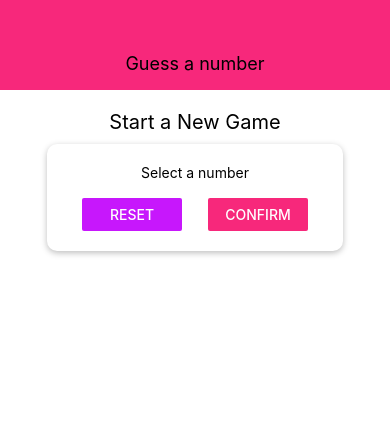
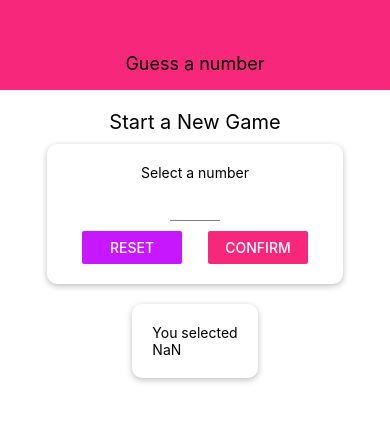
Before and after one commit to miafrank/react-native-udemy, a React Native app: screen / in a window 390 px wide. Both pictures are taken after a click on the button "CONFIRM". Shown: the top 422 px of the page. Built offline with nearby package versions, Linux system fonts and the light colour scheme.

Commit message:
added game screen and reuable components

```diff
--- /dev/null
+++ b/components/Input.js
@@ -0,0 +1,17 @@
+import React from 'react';
+import { TextInput, StyleSheet } from 'react-native';
+
+const Input = (props) => {
+  return <TextInput {...props} style={{ ...styles.input, ...props.style }} />;
+};
+
+const styles = StyleSheet.create({
+  input: {
+    height: 30,
+    borderBottomColor: 'grey',
+    borderBottomWidth: 1,
+    marginVertical: 10,
+  },
+});
+
+export default Input;
--- /dev/null
+++ b/components/NumberContainer.js
@@ -0,0 +1 @@
+import React from 'react';
--- a/screens/StartGameScreen.js
+++ b/screens/StartGameScreen.js
@@ -1,26 +1,99 @@
-import React from 'react';
-import { View, StyleSheet, Text, TextInput, Button } from 'react-native';
+import React, { useState } from 'react';
+import {
+  View,
+  StyleSheet,
+  Text,
+  Button,
+  TouchableWithoutFeedback,
+  Keyboard,
+  Alert,
+} from 'react-native';
 
 import Card from '../components/Card';
 import Colors from '../constants/colors';
+import Input from '../components/Input';
 
 const StartGameScreen = (props) => {
+  const [enteredValue, setEnteredValue] = useState('');
+  const [confirmed, setConfirmed] = useState(false);
+  const [selectedNumber, setSelectedNumber] = useState();
+
+  const numberInputHandler = (inputText) => {
+    setEnteredValue(inputText.replace(/[^0-9]/g, ''));
+  };
+
+  const resetInputHandler = () => {
+    setEnteredValue('');
+    setConfirmed(false);
+  };
+
+  const confirmInputHandler = () => {
+    const chosenNumber = parseInt(enteredValue);
+    if (isNaN(chosenNumber) || chosenNumber <= 0 || chosenNumber > 99) {
+      Alert.alert('Invalid number', 'Number has to be a number between 1-99.', [
+        { text: 'Okay', style: 'destructive', onPress: resetInputHandler },
+      ]);
+    }
+
+    setConfirmed(true);
+    // Can still access entered value in snapshot
+    setSelectedNumber(chosenNumber);
+    setEnteredValue('');
+  };
+
+  let confirmedOutput;
+
+  if (confirmed) {
+    confirmedOutput = (
+      <Card style={styles.summaryContainer}>
+        <Text>You selected</Text>
+        <View>
+          <Text>{selectedNumber}</Text>
+        </View>
+      </Card>
+    );
+  }
+
   return (
+    <TouchableWithoutFeedback
+      onPress={() => {
+        Keyboard.dismiss();
+      }}
+    >
       <View style={styles.screen}>
         <Text style={styles.title}>Start a New Game</Text>
         <Card style={styles.inputContainer}>
           <Text>Select a number</Text>
-        <TextInput />
+          <Input
+            style={styles.input}
+            blurOnSubmit
+            autoCapitalize='none'
+            autoCorrect={false}
+            keyboardType='number-pad'
+            maxLength={2}
+            onChangeText={numberInputHandler}
+            value={enteredValue}
+          />
           <View style={styles.buttonContainer}>
             <View style={styles.button}>
-            <Button title='Reset' onPress={() => {}} color={Colors.accent} />
+              <Button
+                title='Reset'
+                onPress={resetInputHandler}
+                color={Colors.accent}
+              />
             </View>
             <View style={styles.button}>
-            <Button title='Confirm' onPress={() => {}} color={Colors.primary} />
+              <Button
+                title='Confirm'
+                onPress={confirmInputHandler}
+                color={Colors.primary}
+              />
             </View>
           </View>
         </Card>
+        {confirmedOutput}
       </View>
+    </TouchableWithoutFeedback>
   );
 };
 
@@ -48,5 +121,12 @@ const styles = StyleSheet.create({
   button: {
     width: 100,
   },
+  input: {
+    width: 50,
+    textAlign: 'center',
+  },
+  summaryContainer: {
+    marginTop: 20,
+  },
 });
 export default StartGameScreen;
```
Lines whose indentation alone changed are shown as unchanged.
